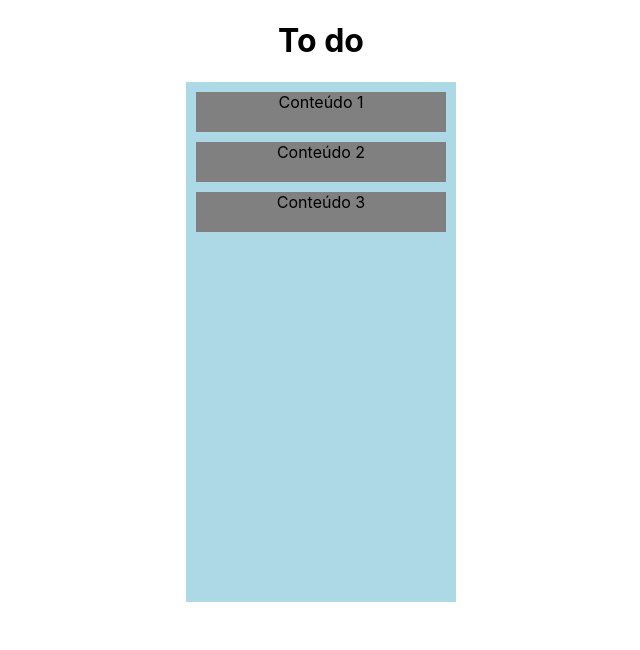
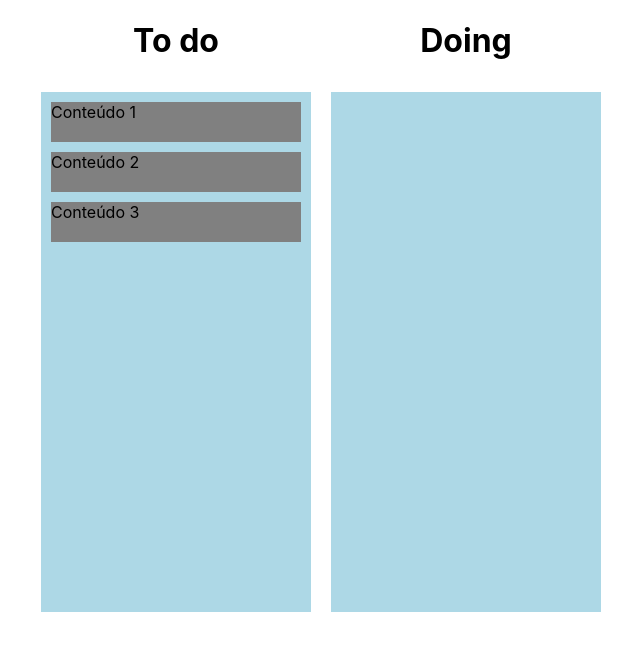
Before and after one commit to Leoujo/trello-clone, a React (Create React App) app: page / in a window 1280 px wide. Shown: the top 650 px of the page, without its empty margins (319-959 px from the left). Built offline with nearby package versions, Linux system fonts and the light colour scheme.

Commit message:
Third video

```diff
--- a/src/App.js
+++ b/src/App.js
@@ -6,9 +6,9 @@ import { Droppable } from "react-beautiful-dnd";
 import { Draggable } from "react-beautiful-dnd";
 
 const inicialItems = [
-  { id: "1", content: "Conteúdo 1" },
-  { id: "2", content: "Conteúdo 2" },
-  { id: "3", content: "Conteúdo 3" },
+  { id: "111", content: "Conteúdo 1" },
+  { id: "222", content: "Conteúdo 2" },
+  { id: "333", content: "Conteúdo 3" },
 ];
 
 const inicialColumns = [
@@ -17,25 +17,54 @@ const inicialColumns = [
     id: "123",
     items: inicialItems,
   },
+  {
+    name: "Doing",
+    id: "456",
+    items: [],
+  },
 ];
 
 function App() {
   const [columns, setColumns] = useState(inicialColumns);
 
+  const onDragEnd = (result) => {
+    var sourceColumnItems = columns[0].items;
+    var draggedItem = {};
+
+    for (var i in sourceColumnItems) {
+      if (sourceColumnItems[i].id == result.draggableId) {
+        draggedItem = sourceColumnItems[i];
+      }
+    }
+    // Excluí o objeto arrastado.
+    var filteredSourceColumnItems = sourceColumnItems.filter(
+      (item) => item.id != result.draggableId
+    );
+
+    // Adicionar o mesmo na nova posição.
+    filteredSourceColumnItems.splice(result.destination.index, 0, draggedItem);
+    console.log(filteredSourceColumnItems);
+
+    // Mudar o state
+    var columnsCopy = JSON.parse(JSON.stringify(columns));
+    columnsCopy[0].items = filteredSourceColumnItems;
+    setColumns(columnsCopy);
+  };
+
   return (
-    <div className="App">
-      <DragDropContext>
-        {inicialColumns.map((column) => (
-          <Droppable droppableId={column.id}>
+    <div style={{ display: "flex", justifyContent: "center" }}>
+      <DragDropContext onDragEnd={onDragEnd}>
+        {columns.map((column) => (
+          <div style={{ display: "flex", flexDirection:"column", alignItems:"center" }}>
+            <h1>{column.name}</h1>
+            <Droppable droppableId={column.id} key={column.id}>
               {(provided) => (
                 <div
                   ref={provided.innerRef}
-                style={{ display: "flex", flexDirection: "column", alignItems: "center" }}
+                  style={{ backgroundColor: "lightblue", width: 250, height: 500, padding: 10, margin: 10 }}
                 >
-                <h1>{column.name}</h1>
-                <div style={{ backgroundColor: "lightblue", width: 250, height: 500, padding: 10 }}>
                   {column.items.map((item, index) => (
-                    <Draggable draggableId={item.id} index={index}>
+                    <Draggable draggableId={item.id} index={index} key={item.id}>
                       {(provided) => (
                         <div
                           {...provided.dragHandleProps}
@@ -53,10 +82,11 @@ function App() {
                       )}
                     </Draggable>
                   ))}
-                </div>
+                  {provided.placeholder}
                 </div>
               )}
             </Droppable>
+          </div>
         ))}
       </DragDropContext>
     </div>
```
Lines whose indentation alone changed are shown as unchanged.
